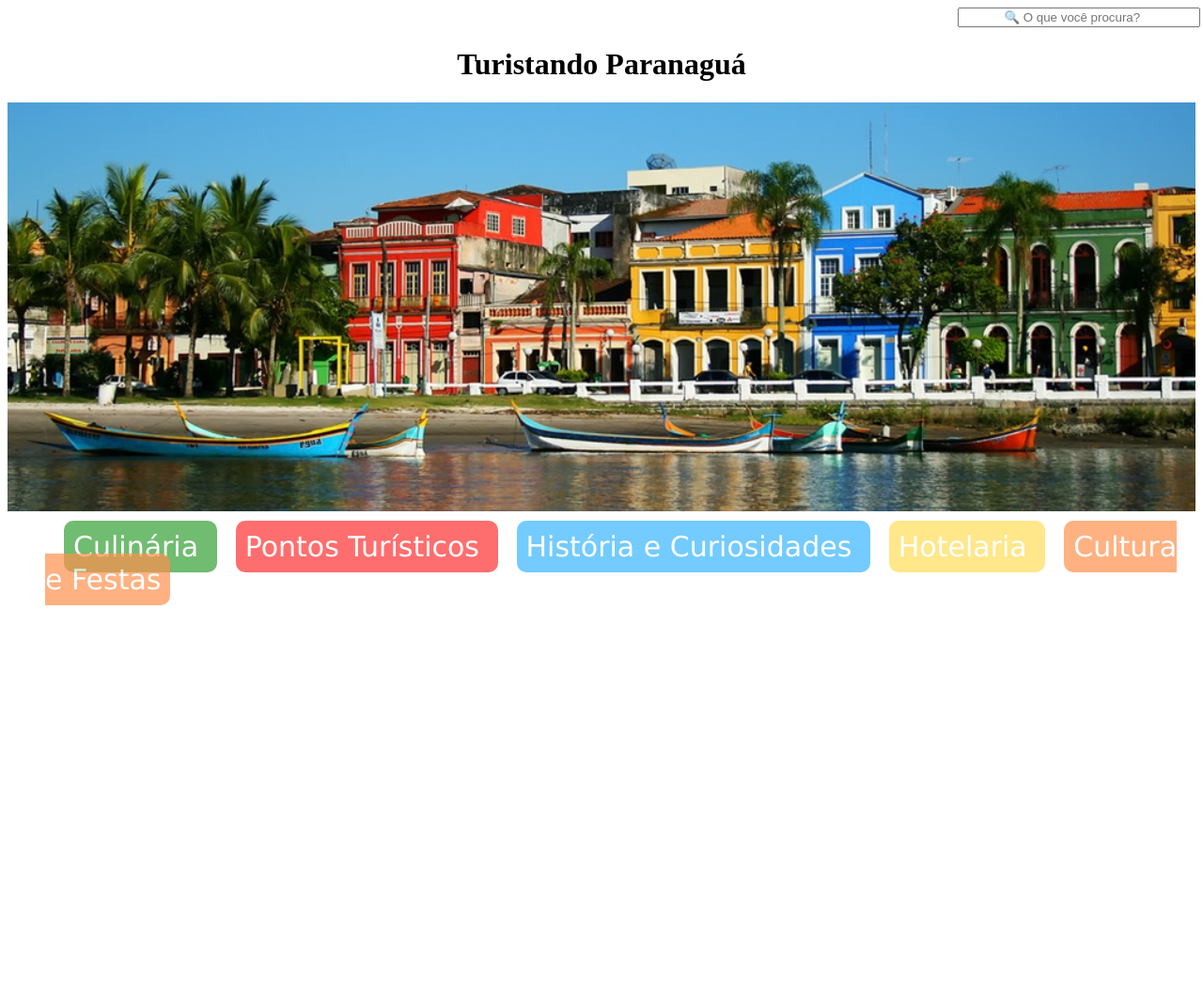
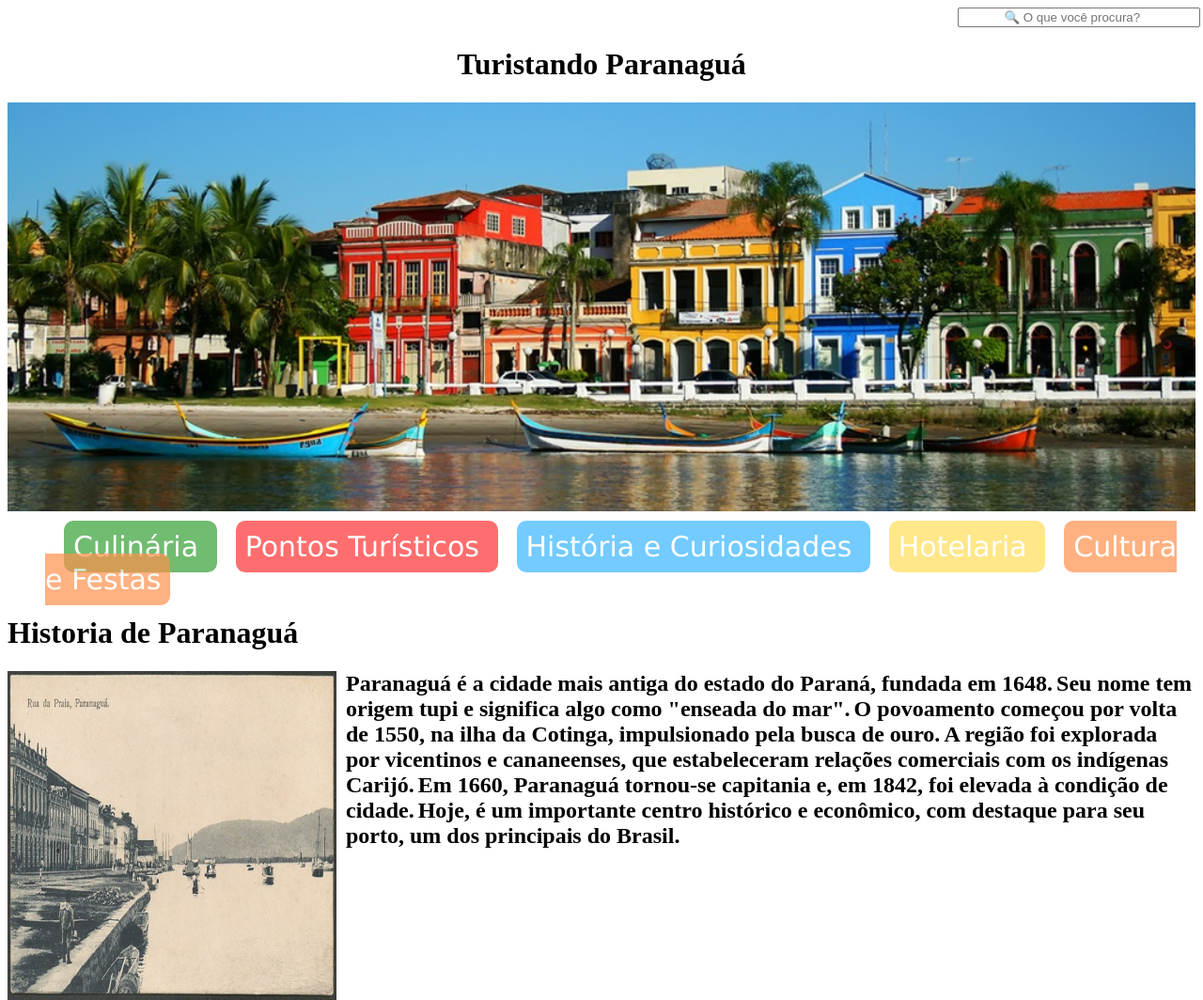
Before and after one commit to Dafylin/tcc, a plain HTML site: page index.html in a window 1280 px wide. Shown: the whole page at 94% size. Before the commit the page ends 800 px from the top, so only its background shows below. Drawn offline with Linux system fonts and the light colour scheme.

Commit message:
Add files via upload

```diff
--- a/index.css
+++ b/index.css
@@ -86,3 +86,8 @@ h2    {
 h3 {
     clear: both; /* Garante que o texto não se sobreponha a outros elementos abaixo */
   }
+
+  h2 {
+    display: inline; /* ou display: inline-block; */
+
+  }
--- a/index.html
+++ b/index.html
@@ -38,5 +38,15 @@
         </ul>
     </nav>
 
-</body>
-</html>
+    <div class="História de Paranaguá">
+
+        <h1>Historia de Paranaguá</h1>
+        <img src="images.png05.png" alt="Descrição da imagem" width="350" height="350" style="float: left; margin-right: 10px;">
+        <h2>Paranaguá é a cidade mais antiga do estado do Paraná, fundada em 1648.</h2>
+        <h2>Seu nome tem origem tupi e significa algo como "enseada do mar".</h2>
+        <h2>O povoamento começou por volta de 1550, na ilha da Cotinga, impulsionado pela busca de ouro.</h2>
+        <h2> A região foi explorada por vicentinos e cananeenses, que estabeleceram relações comerciais com os indígenas Carijó.</h2>
+        <h2>Em 1660, Paranaguá tornou-se capitania e, em 1842, foi elevada à condição de cidade.</h2>
+        <h2>Hoje, é um importante centro histórico e econômico, com destaque para seu porto, um dos principais do Brasil.</h2>
+
+    </div>
```
